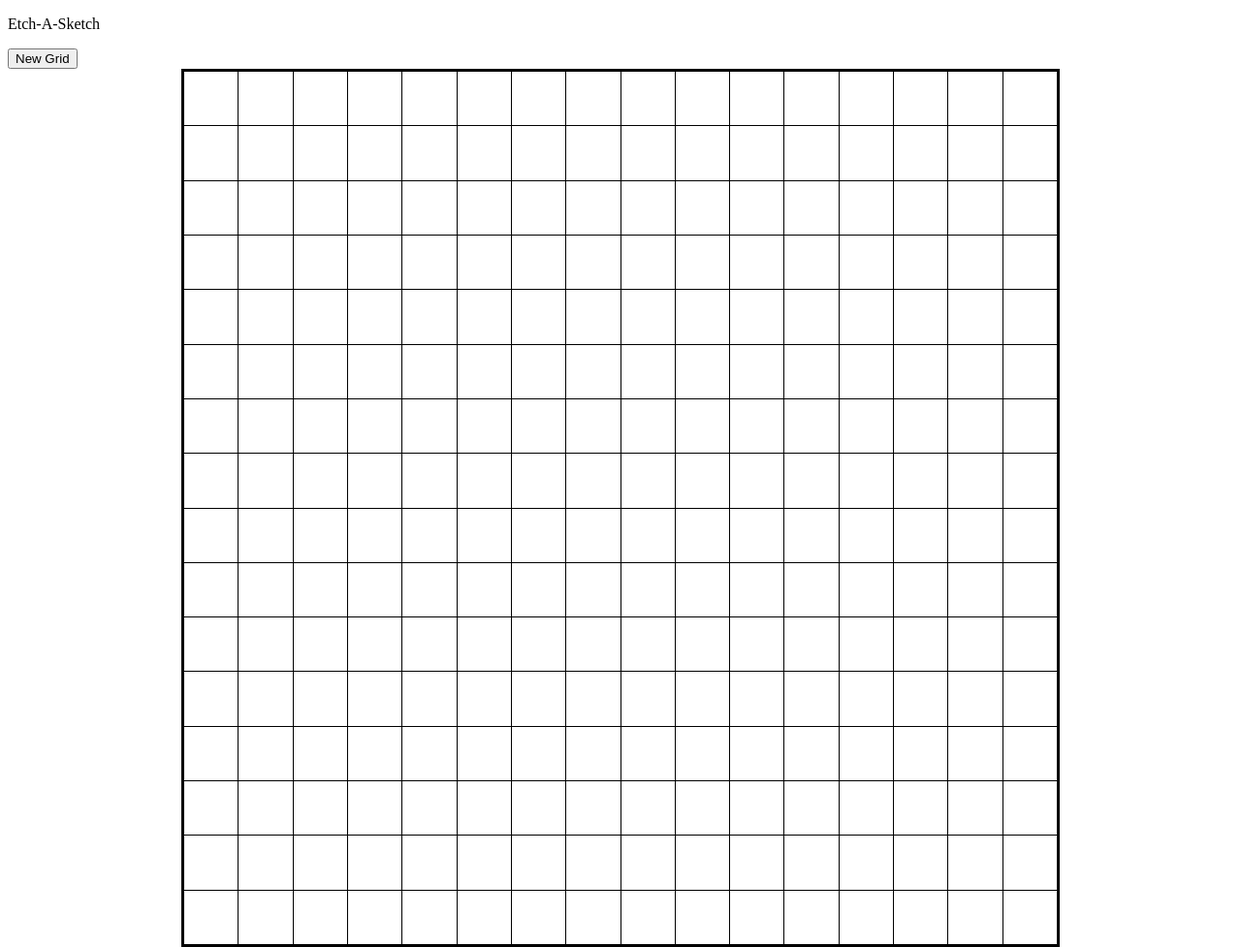
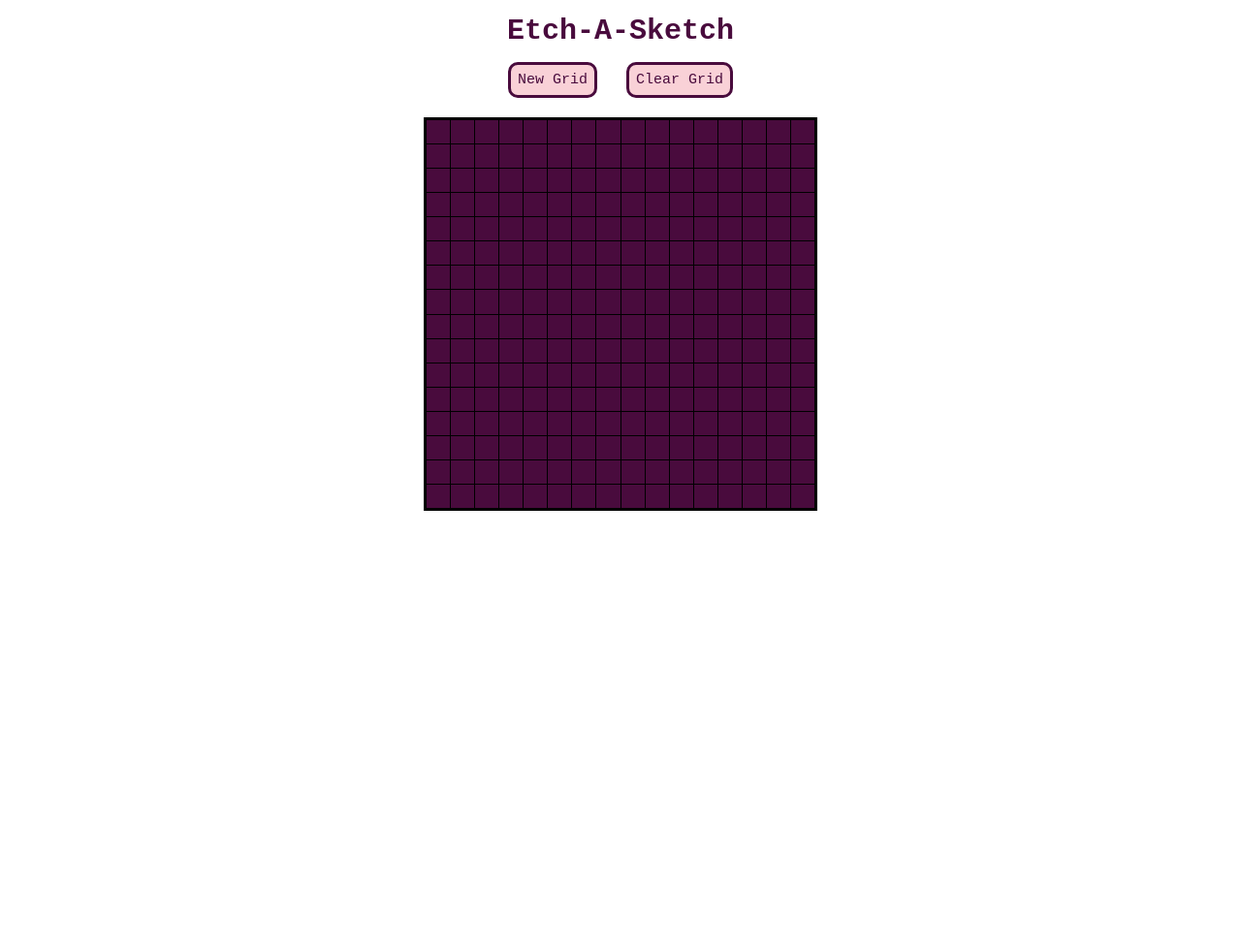
Before and after one commit to sanmitha-shetty/Etch-A-Sketch, a plain HTML site: page index.html in a window 1280 px wide. Shown: the whole page at 97% size. After the commit the page ends 800 px from the top, so only its background shows below. Drawn offline with Linux system fonts and the light colour scheme.

Commit message:
Add styling to grid and buttons

```diff
--- a/index.html
+++ b/index.html
@@ -5,14 +5,13 @@
     <meta http-equiv="X-UA-Compatible" content="IE=edge">
     <meta name="viewport" content="width=device-width, initial-scale=1.0">
     <title>Etch-A-Sketch</title>
-    <link rel="stylesheet" href="./style.css">
+    <link rel="stylesheet" href="style.css">
 </head>
 <body>
-    <div>
     <p>Etch-A-Sketch</p>
-    </div>
-    <div>
-        <button>New Grid</button>
+    <div class="button-list">
+        <button class="new-grid">New Grid</button>
+        <button class="clear-grid"> Clear Grid</button>
     </div>
     <div class="container">
 
--- a/script.js
+++ b/script.js
@@ -1,7 +1,11 @@
 
 const containerDiv = document.querySelector(".container")
+const newGrid = document.querySelector(".new-grid");
+const clearGrid = document.querySelector(".clear-grid");
+const item = document.querySelectorAll('.new-div');
 
 console.log(containerDiv);
+
 //Create Grid
 function createGrid(rows, cols){
     containerDiv.style.setProperty('--grid-rows', rows);
@@ -11,16 +15,18 @@ function createGrid(rows, cols){
         cell.classList.add("new-div");
         containerDiv.appendChild(cell);
     };
+    hoverGrid();
 };
 //Default Grid:
 createGrid(16,16);
-const item = document.querySelectorAll('.new-div');
-  item.forEach((cell) => {
-    cell.addEventListener('mouseover', () => {
-      cell.style.background = 'black';
-    });
-  });
 
 
-
- /* let rows = prompt('How many Rows or Columns do you need?'); */
+//Add Hover Effect to the Grid
+function hoverGrid(){
+    const item = document.querySelectorAll('.new-div');
+    item.forEach((cell) => {
+        cell.addEventListener('mouseover', () => {
+        cell.style.background = '#f9d1d7';
+        });
+    });
+};
--- a/style.css
+++ b/style.css
@@ -6,9 +6,11 @@
 .container{
     display:grid;
     margin: auto;
-    height: 900px;
-    width: 900px;
+    margin-top: 20px;
+    height: 400px;
+    width: 400px;
     border: solid black 3px;
+    background-color: #490b3d;
     grid-gap:1px;
     grid-template-columns: repeat(var(--grid-cols), 1fr);
     grid-template-rows: repeat(var(--grid-rows), 1fr);
@@ -19,4 +21,28 @@
     padding: 0;
     margin:0;
     outline:1px solid #000;
-};
+}
+.button-list{
+    display: flex;
+    justify-content: center;
+}
+button{
+    margin: 0 15px;
+    padding: 7px;
+    font-family: monospace;
+    font-size: 15px;
+    font-weight: 400;
+    color: #490b3d;
+    background-color:#f9d1d7;
+    border: 3px solid #490b3d;
+    border-radius: 10px;
+    text-align: center;
+}
+p{
+    color: #490b3d;
+    font-size: 30px;
+    font-weight: 600;
+    font-family: monospace;
+    text-align: center;
+    margin: 15px;
+}
```
